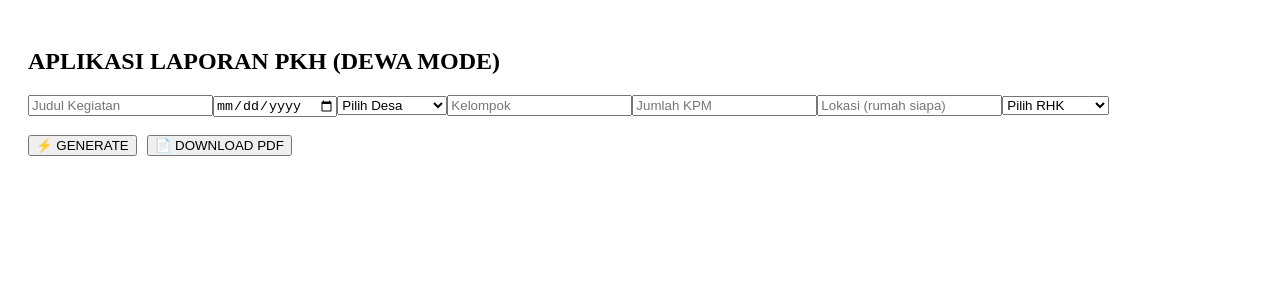
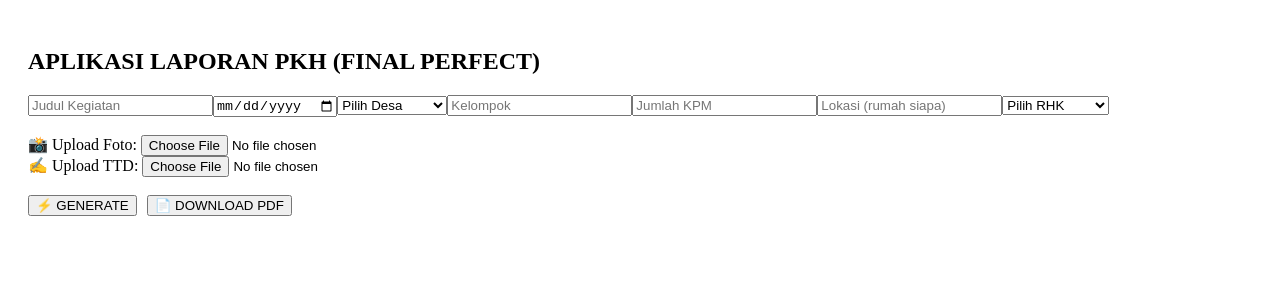
Before and after one commit to azkayaa/laporan-rhk, a React (Vite) app: page / in a window 1280 px wide. Shown: the top 300 px of the page. Built offline with nearby package versions, Linux system fonts and the light colour scheme.

Commit message:
Update App.jsx

```diff
--- a/src/App.jsx
+++ b/src/App.jsx
@@ -11,10 +11,12 @@ export default function App() {
   const [rhk, setRhk] = useState("");
 
   const [hasil, setHasil] = useState("");
+  const [images, setImages] = useState([]);
+  const [ttd, setTtd] = useState(null);
+
+  const rand = (arr) => arr[Math.floor(Math.random() * arr.length)];
 
   const generate = () => {
-    const rand = (arr) => arr[Math.floor(Math.random() * arr.length)];
-
     const desaList = ["Kebonsari", "Karangrejo", "Karanggadung", "Tegalretno"];
     const kelompokList = ["Kenanga", "Melati", "Mawar", "Anggrek"];
 
@@ -118,17 +120,40 @@ Demikian laporan ini dibuat sebagai pertanggungjawaban pelaksanaan kegiatan.
     setHasil(text);
   };
 
+  // 📸 Upload Foto
+  const handleImage = (e) => {
+    const file = e.target.files[0];
+    const reader = new FileReader();
+    reader.onload = () => {
+      setImages([...images, reader.result]);
+    };
+    reader.readAsDataURL(file);
+  };
+
+  // ✍️ Upload TTD
+  const handleTTD = (e) => {
+    const file = e.target.files[0];
+    const reader = new FileReader();
+    reader.onload = () => {
+      setTtd(reader.result);
+    };
+    reader.readAsDataURL(file);
+  };
+
   const downloadPDF = () => {
     const doc = new jsPDF();
 
     doc.setFont("Times", "Normal");
+
+    // KOP
     doc.setFontSize(12);
-
     doc.text("KEMENTERIAN SOSIAL REPUBLIK INDONESIA", 105, 15, { align: "center" });
     doc.text("LAPORAN KEGIATAN PKH", 105, 25, { align: "center" });
 
     doc.line(10, 30, 200, 30);
 
+    // ISI
+    doc.setFontSize(11);
     const lines = doc.splitTextToSize(hasil, 180);
 
     let y = 40;
@@ -137,26 +162,38 @@ Demikian laporan ini dibuat sebagai pertanggungjawaban pelaksanaan kegiatan.
       y += 6;
     });
 
-    doc.text(`Kebumen, ${tanggal || "-"}`, 140, 270);
-    doc.text("Pendamping PKH", 140, 278);
-    doc.text("Arif Heruwanto", 140, 290);
+    // FOTO
+    images.forEach((img) => {
+      doc.addPage();
+      doc.addImage(img, "JPEG", 20, 40, 160, 90);
+    });
+
+    // TTD
+    doc.text(`Kebumen, ${tanggal || "-"}`, 140, 250);
+    doc.text("Pendamping PKH", 140, 258);
+
+    if (ttd) {
+      doc.addImage(ttd, "PNG", 140, 260, 40, 20);
+    }
+
+    doc.text("Arif Heruwanto", 140, 285);
 
     doc.save(`RHK_${rhk}_${judul}.pdf`);
   };
 
   return (
     <div style={{ padding: 20, fontFamily: "Times New Roman" }}>
-      <h2>APLIKASI LAPORAN PKH (DEWA MODE)</h2>
+      <h2>APLIKASI LAPORAN PKH (FINAL PERFECT)</h2>
 
       <input placeholder="Judul Kegiatan" onChange={(e)=>setJudul(e.target.value)} />
       <input type="date" onChange={(e)=>setTanggal(e.target.value)} />
 
       <select onChange={(e)=>setDesa(e.target.value)}>
         <option value="">Pilih Desa</option>
-        <option value="Kebonsari">Kebonsari</option>
-        <option value="Karangrejo">Karangrejo</option>
-        <option value="Karanggadung">Karanggadung</option>
-        <option value="Tegalretno">Tegalretno</option>
+        <option>Kebonsari</option>
+        <option>Karangrejo</option>
+        <option>Karanggadung</option>
+        <option>Tegalretno</option>
       </select>
 
       <input placeholder="Kelompok" onChange={(e)=>setKelompok(e.target.value)} />
@@ -178,6 +215,9 @@ Demikian laporan ini dibuat sebagai pertanggungjawaban pelaksanaan kegiatan.
 
       <br /><br />
 
+      📸 Upload Foto: <input type="file" onChange={handleImage} /><br />
+      ✍️ Upload TTD: <input type="file" onChange={handleTTD} /><br /><br />
+
       <button onClick={generate}>⚡ GENERATE</button>
       <button onClick={downloadPDF} style={{ marginLeft: 10 }}>
         📄 DOWNLOAD PDF
```
